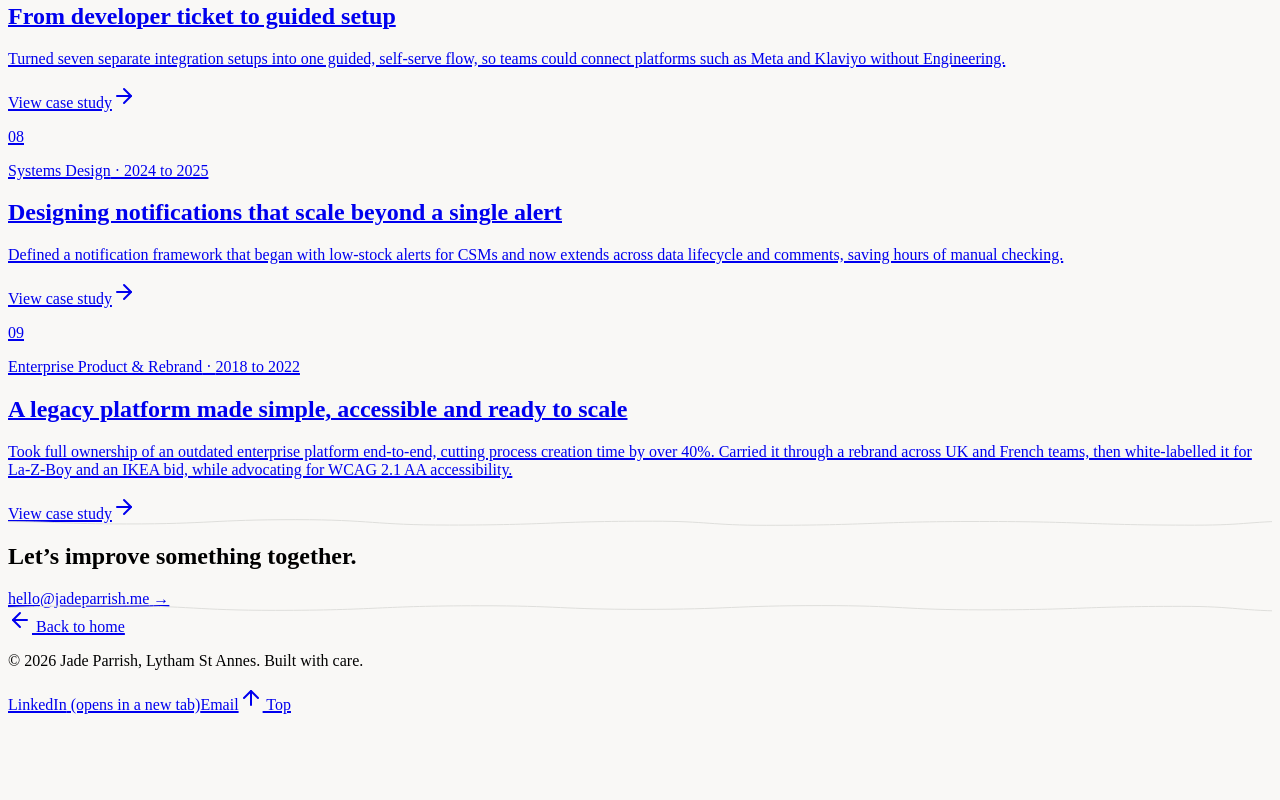
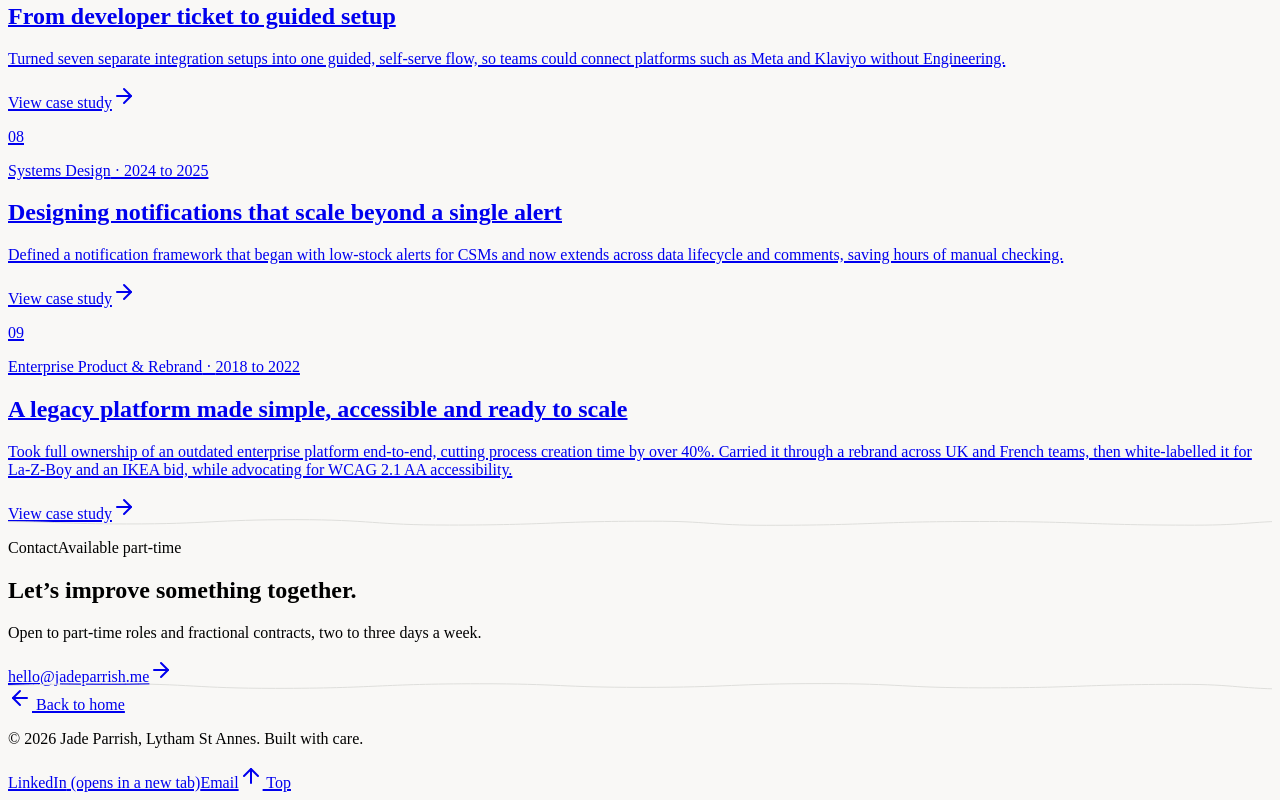
Before and after one commit to jadeparrish/portfolio, a Next.js app: page /work in a window 1280 px wide. Shown: the part 2038-2838 px from the top of the page. Before the commit the page ends 2760 px from the top, so only its background shows below. Built offline with nearby package versions, Linux system fonts and the light colour scheme.

Commit message:
Refactor ContactCTA for improved layout and styling
Updated the ContactCTA component to include a new layout and styling for better presentation of contact information.

```diff
--- a/app/caseStudiesData.js
+++ b/app/caseStudiesData.js
@@ -280,22 +280,45 @@ export function CaseStudyNav({ currentSlug }) {
 function ContactCTA() {
   return (
     <>
-      {/* Contact CTA: 48px below, 40px above. The heading's line-height adds ~8px of
-          invisible space above its letters, so pt-10 makes the gaps look equal. */}
-      <section className="pt-10 pb-12 rule rule-0 text-center space-y-6">
-        <h2 className="text-2xl sm:text-3xl font-serif text-neutral-900 tracking-tight">
-          Let&rsquo;s improve something together.
-        </h2>
-        <div>
-          <a
-            href="mailto:hello@jadeparrish.me"
-            className="group text-base sm:text-lg font-serif text-neutral-900 underline decoration-[1.5px] underline-offset-4 decoration-neutral-500 transition-colors"
-          >
-            hello@jadeparrish.me{' '}
-            <span className="inline-block transition-transform group-hover:translate-x-1">
-              &rarr;
+      {/* The homepage panel at a smaller scale, rather than a different design.
+          Same frame, same head bar, same availability lamp, so a visitor who
+          lands straight on a case study gets the one commercial fact the
+          homepage gives them: part-time, two to three days a week.
+
+          Scaled down because this sits above "Next" and the reader is still
+          working through evidence, not yet deciding. Heading drops from
+          text-4xl to text-2xl, the button from px-6 py-3.5 to px-5 py-3, and
+          the location bar is dropped: where she is matters at the point of
+          getting in touch, not at the end of one case study. */}
+      <section className="pt-10 pb-12 rule rule-0">
+        <div className="max-w-lg mx-auto border border-neutral-900/15 bg-white/50">
+          <div className="flex items-center justify-between gap-4 px-4 py-2.5 border-b border-neutral-900/15 bg-neutral-900/[0.025]">
+            <span className="font-mono text-[10px] font-medium uppercase tracking-[0.18em] text-neutral-900 border border-neutral-900/20 px-1.5 py-0.5">
+              Contact
             </span>
-          </a>
+            <span className="flex items-center gap-2 font-mono text-[10px] font-medium uppercase tracking-[0.1em] text-[#5C7355] whitespace-nowrap">
+              <span className="w-[6px] h-[6px] rounded-full bg-[#5C7355] flex-none" />
+              Available part-time
+            </span>
+          </div>
+
+          <div className="px-6 sm:px-8 py-8 text-center space-y-4">
+            <h2 className="text-2xl sm:text-[26px] font-serif text-neutral-900 tracking-tight leading-tight [text-wrap:balance]">
+              Let&rsquo;s improve something together.
+            </h2>
+            <p className="text-[14px] text-[#6E6E6E] leading-relaxed max-w-xs mx-auto [text-wrap:pretty]">
+              Open to part-time roles and fractional contracts, two to three days a week.
+            </p>
+            <div className="pt-1">
+              <a
+                href="mailto:hello@jadeparrish.me"
+                className="group inline-flex items-center gap-2.5 bg-neutral-900 text-[#F9F8F6] px-5 py-3 text-[13px] font-medium tracking-wide hover:bg-[#49769E] transition-colors"
+              >
+                hello@jadeparrish.me
+                <ArrowRight className="w-3.5 h-3.5 transition-transform group-hover:translate-x-1" />
+              </a>
+            </div>
+          </div>
         </div>
       </section>
     </>
```
